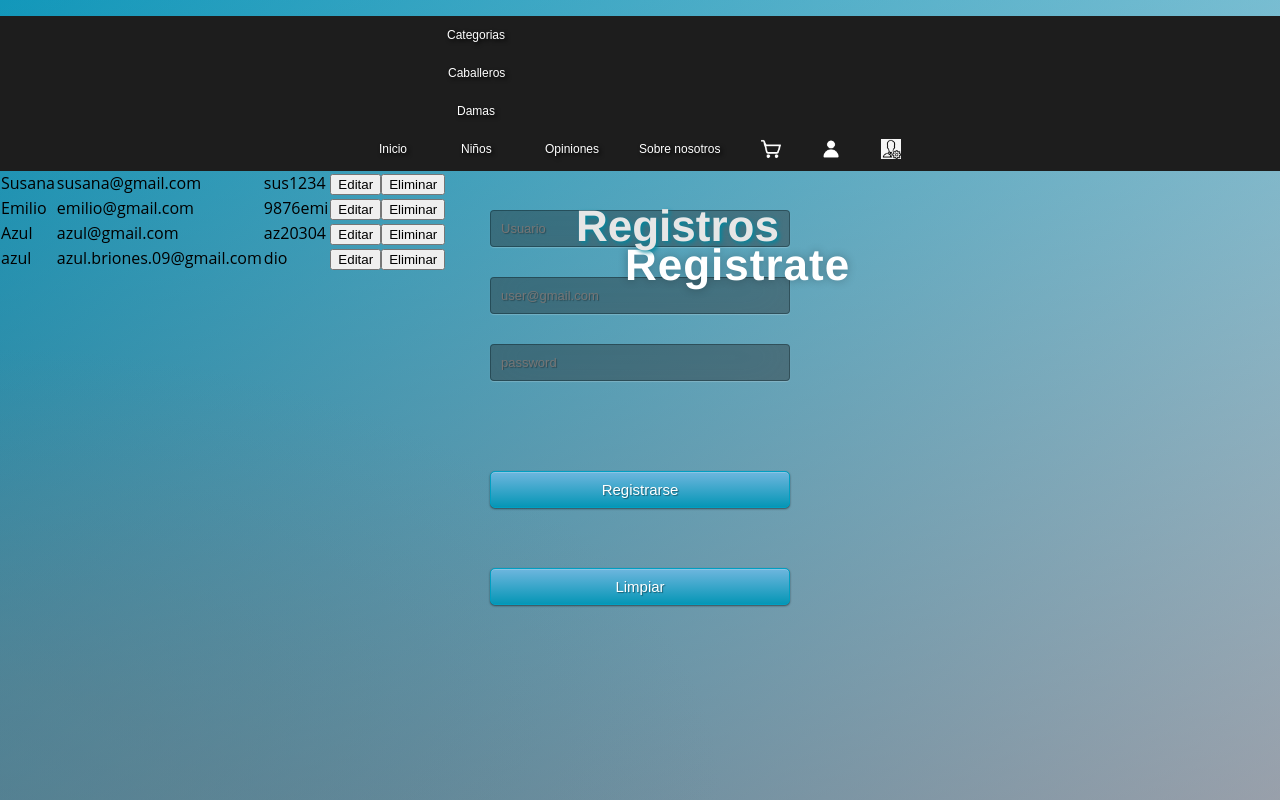
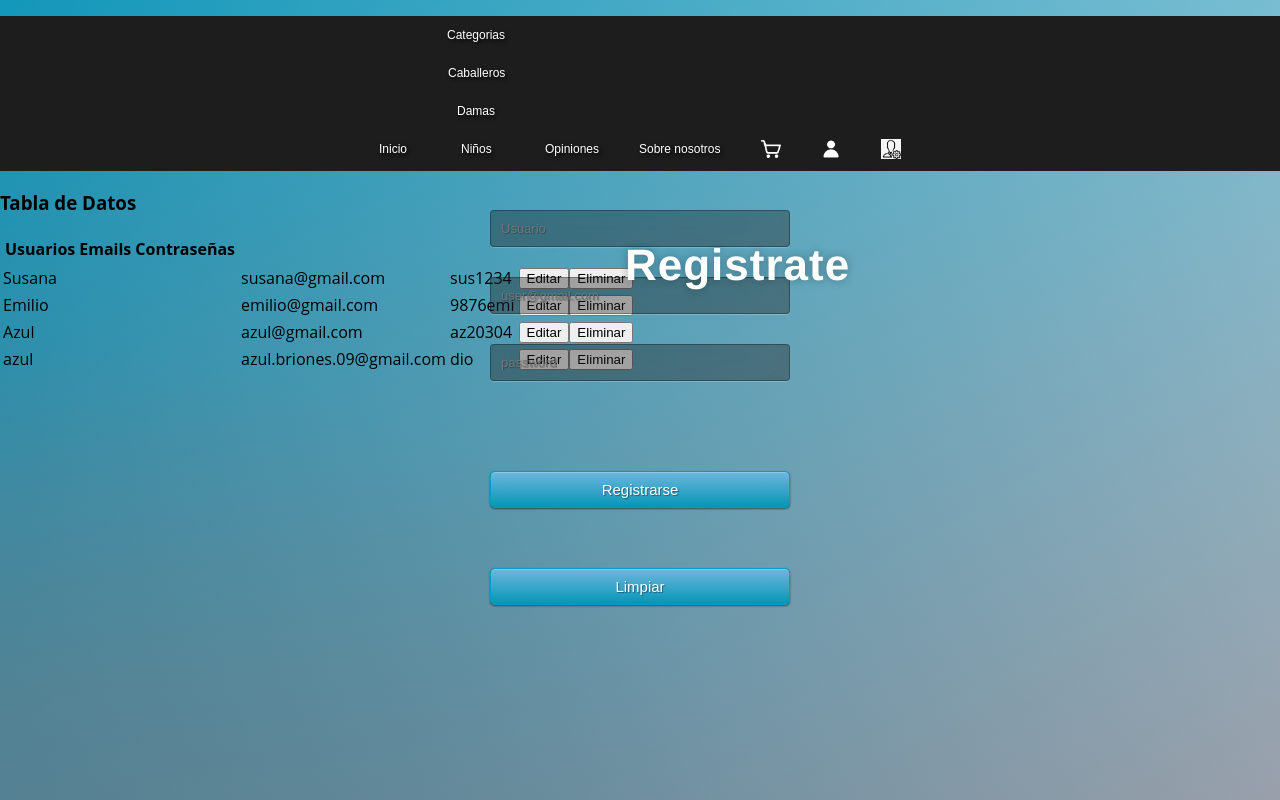
Before and after one commit to 203720/Landing-page, a React (Create React App) app in the folder proyecto-api/: page /Admin in a window 1280 px wide. Built offline with nearby package versions, Linux system fonts and the light colour scheme; data requests are answered from the project's data file.

Commit message:
Update CrudTableUsers.js
Co-Authored-By: Emilio Torres <77992695+203453@users.noreply.github.com>

```diff
--- a/proyecto-api/src/componentes/CrudTableUsers.js
+++ b/proyecto-api/src/componentes/CrudTableUsers.js
@@ -4,24 +4,36 @@ import CrudTableFilaUsers from "./CrudTableFilaUsers";
 //props
 const CrudTableUsers = ({data, setDatoEditar, borrarRegistro})=>{
      return(
-          <section class = "opiniones" id="opiniones">
-               <h1 class = "heading">Registros</h1>
-                    <div class = "caja-contenedor">
+        <div>
+            <h3>Tabla de Datos</h3>
+            <table>
+                <thread>
+                    <tr>
+                        <th>Usuarios</th>
+                        <th>Emails</th>
+                        <th>Contraseñas</th>
+                    </tr>
+                </thread>
+                <tbody>
                     {data.length >0?
-                         (data.map((el)=>(<CrudTableFilaUsers
+
+                        (data.map((el)=> (<CrudTableFilaUsers
                             key={el.id}
                             el={el}
-                         setDatoEditar = {setDatoEditar}
-                         borrarRegistro = {borrarRegistro}
+                            setDatoEditar={setDatoEditar}
+                            borrarRegistro={borrarRegistro}
                             />
                             ))
+
                     ):(
-                         <tr>
-                              <td class = "heading" colSpan="5">No hay registros aún</td>
+
+                        <tr><td colSpan="3">Sin datos</td>
                         </tr>
-                         )}
+
+                        ) }
+                </tbody>
+            </table>
         </div>
-          </section>
      );
 };
 
```
Lines whose indentation alone changed are shown as unchanged.
